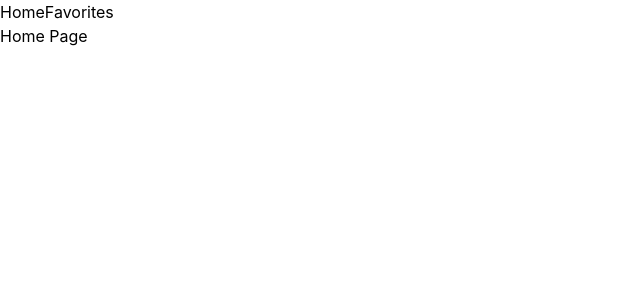
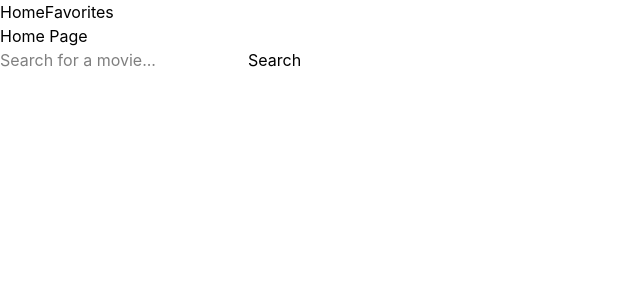
Before and after one commit to ro550/movie-search-app, a React (Vite) app: page / in a window 1280 px wide. Shown: the top 300 px of the page, without its empty margins (0-640 px from the left). Built offline with nearby package versions, Linux system fonts and the light colour scheme.

Commit message:
Add search bar component with controlled input

```diff
--- /dev/null
+++ b/src/components/SearchBar.jsx
@@ -0,0 +1,24 @@
+import { useState } from 'react';
+
+function SearchBar({ onSearch }) {
+  const [searchTerm, setSearchTerm] = useState('');
+
+  function handleSubmit(e) {
+    e.preventDefault();
+    onSearch(searchTerm);
+  }
+
+  return (
+    <form onSubmit={handleSubmit}>
+      <input
+        type="text"
+        value={searchTerm}
+        onChange={(e) => setSearchTerm(e.target.value)}
+        placeholder="Search for a movie..."
+      />
+      <button type="submit">Search</button>
+    </form>
+  );
+}
+
+export default SearchBar;
--- a/src/pages/HomePage.jsx
+++ b/src/pages/HomePage.jsx
@@ -1,5 +1,14 @@
+import SearchBar from '../components/SearchBar';
 
 function HomePage() {
-  return <h1>Home Page</h1>;
+  function handleSearch (item) {
+    console.log("Searching for:", item);
+  }
+  return (
+    <div>
+      <h1>Home Page</h1>
+      <SearchBar onSearch={handleSearch} />
+    </div>
+  );
 }
 export default HomePage;
```
